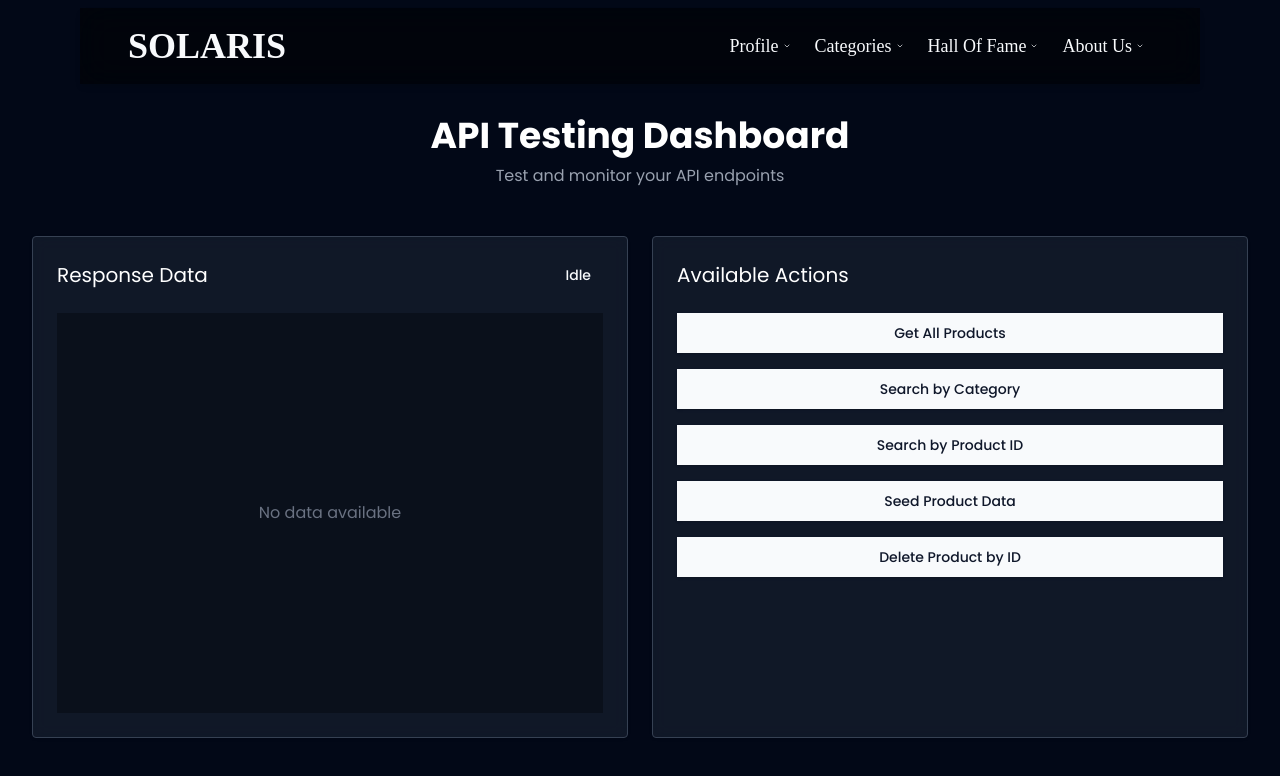
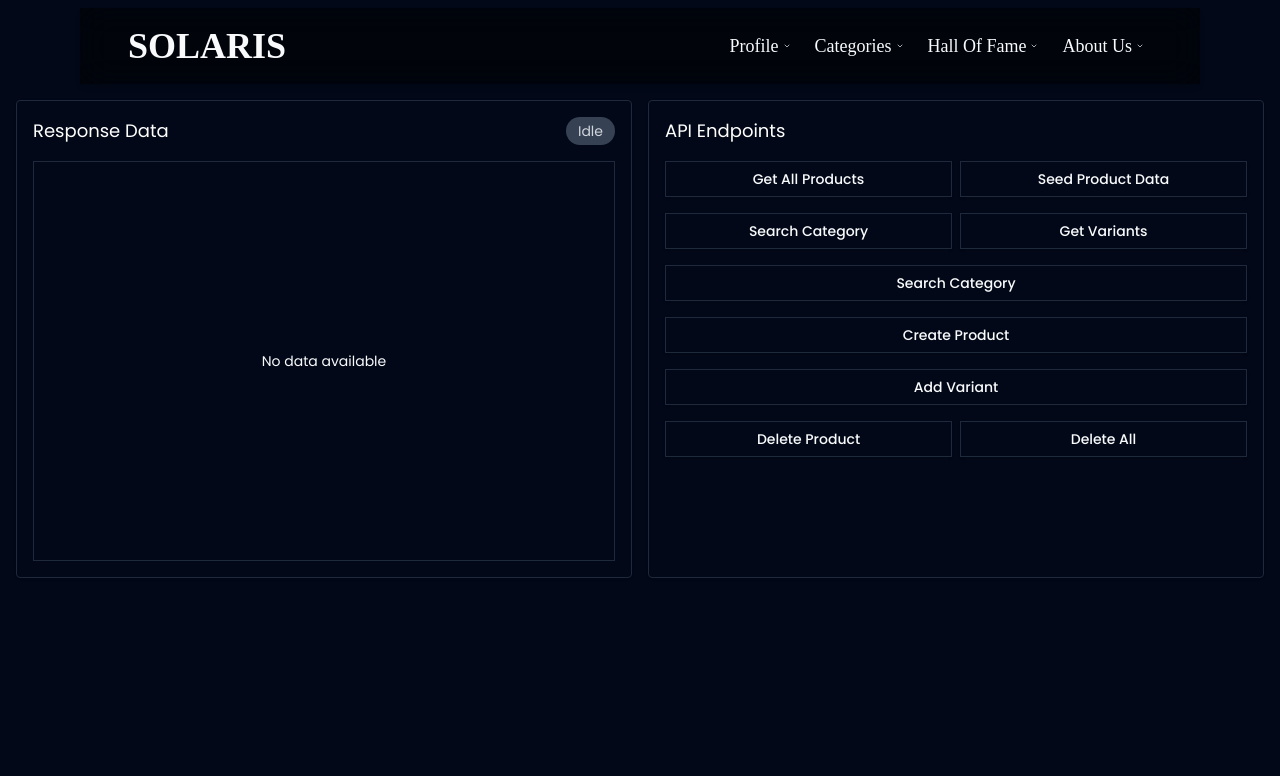
Before and after one commit to Nafisarkar/Solaris-Frontend, a React (Vite) app: page /dev in a window 1280 px wide. Shown: the top 776 px of the page. Built offline with nearby package versions, Linux system fonts and the light colour scheme; a web font is replaced by a local one.

Commit message:
refactor ApiDialog component for improved structure and additional input handling

```diff
--- a/src/components/cui/ApiDialog.jsx
+++ b/src/components/cui/ApiDialog.jsx
@@ -2,11 +2,14 @@ import { Button } from "@/components/ui/button";
 import {
   Dialog,
   DialogContent,
+  DialogDescription,
+  DialogFooter,
   DialogHeader,
   DialogTitle,
   DialogTrigger,
 } from "@/components/ui/dialog";
 import { Input } from "@/components/ui/input";
+import { Label } from "@/components/ui/label";
 import { Loader2 } from "lucide-react";
 import { cn } from "@/lib/utils";
 
@@ -20,55 +23,77 @@ export const ApiDialog = ({
   onSubmit,
   isLoading,
   loadingText,
-  submitButtonColor = "blue",
+  size = "default",
+  additionalInputs,
 }) => (
   <Dialog>
     <DialogTrigger asChild>
       <Button
-        className="w-full h-10 text-sm font-medium" // Standardized button size
+        variant="outline"
+        size={size}
+        className={cn("w-full", size === "sm" ? "text-xs" : "text-sm")}
         disabled={isLoading}
       >
+        {isLoading && <Loader2 className="mr-2 h-4 w-4 animate-spin" />}
         {buttonText}
       </Button>
     </DialogTrigger>
-    <DialogContent className="mx-4 sm:mx-0 max-w-[90vw] sm:max-w-[425px] text-white p-4 sm:p-6 bg-gray-800/90 backdrop-blur border border-gray-700">
-      <DialogHeader className="space-y-2 sm:space-y-3">
-        <DialogTitle className="text-lg sm:text-xl ">{title}</DialogTitle>
-        <p className="text-sm text-gray-400">{description}</p>
+    <DialogContent className="sm:max-w-[425px]">
+      <DialogHeader>
+        <DialogTitle>{title}</DialogTitle>
+        <DialogDescription>{description}</DialogDescription>
       </DialogHeader>
-
-      <div className="mt-4 sm:mt-6 space-y-4">
-        <div className="space-y-2">
+      <div className="grid gap-4 py-4">
+        <div className="grid grid-cols-4 items-center gap-4">
+          {/* <Label htmlFor="main-input" className="text-right">
+            {inputPlaceholder}
+          </Label> */}
           <Input
+            id="main-input"
             placeholder={inputPlaceholder}
             value={inputValue}
             onChange={onInputChange}
-            className="w-full bg-gray-700/50 border-gray-600 text-sm sm:text-base h-10 sm:h-11"
+            className="col-span-3"
           />
-          {isLoading && <p className="text-xs text-blue-400">{loadingText}</p>}
         </div>
 
-        <div className="flex justify-end gap-3 pt-2">
+        {additionalInputs?.map((input, index) => (
+          <div key={index} className="grid grid-cols-4 items-center gap-4">
+            <Label htmlFor={`input-${index}`} className="text-right">
+              {input.placeholder}
+            </Label>
+            <Input
+              id={`input-${index}`}
+              placeholder={input.placeholder}
+              value={input.value}
+              onChange={input.onChange}
+              className="col-span-3"
+            />
+          </div>
+        ))}
+
+        {isLoading && (
+          <p className="text-sm text-muted-foreground flex items-center gap-2">
+            <Loader2 className="h-4 w-4 animate-spin" />
+            {loadingText}
+          </p>
+        )}
+      </div>
+      <DialogFooter>
         <DialogTrigger asChild>
-            <Button
-              variant="outline"
-              className="h-10 text-sm font-medium bg-transparent border-gray-600 hover:bg-gray-700/50"
-            >
-              Cancel
-            </Button>
+          <Button variant="outline">Cancel</Button>
         </DialogTrigger>
         <Button
           onClick={onSubmit}
-            disabled={!inputValue || isLoading}
-            className={`h-10 text-sm font-medium `}
+          disabled={
+            (!inputValue && !additionalInputs?.every((input) => input.value)) ||
+            isLoading
+          }
         >
-            {isLoading ? (
-              <Loader2 className="h-4 w-4 animate-spin mr-2" />
-            ) : null}
+          {isLoading && <Loader2 className="mr-2 h-4 w-4 animate-spin" />}
           Submit
         </Button>
-        </div>
-      </div>
+      </DialogFooter>
     </DialogContent>
   </Dialog>
 );
--- a/src/pages/dev/apipage.jsx
+++ b/src/pages/dev/apipage.jsx
@@ -7,26 +7,60 @@ import { ApiDialog } from "../../components/cui/ApiDialog";
 import JsonView from "react18-json-view";
 import "react18-json-view/src/style.css";
 
-const API_BASE_URL = "http://localhost:3000/api/";
+const API_BASE_URL = "http://localhost:3000";
+
+const API_ENDPOINTS = {
+  // get all products
+  PRODUCT: `${API_BASE_URL}/api/product`,
+  // get product by category
+  PRODUCT_BY_CATEGORY: `${API_BASE_URL}/api/product/category`,
+
+  PRODUCT_VARIANT: `${API_BASE_URL}/api/product/variant`,
+
+  // seet 2 products
+  SEED_PRODUCTS: `${API_BASE_URL}/seed/product`,
+};
+
+const API_ACTIONS = {
+  GET: "get",
+  POST: "post",
+  DELETE: "delete",
+};
 
 const Apipage = () => {
+  // Core state
   const [data, setData] = useState(null);
   const [requestStatus, setRequestStatus] = useState("idle");
-  const [category, setCategory] = useState("");
-  const [productId, setProductId] = useState("");
 
-  const makeApiRequest = async (apiCall) => {
+  // Form states
+  const [inputs, setInputs] = useState({
+    category: "",
+    productId: "",
+    confirmation: "",
+    product: {
+      title: "",
+      subtitle: "",
+      category: "",
+    },
+    variant: {
+      packtitle: "",
+      description: "",
+      packfrontimage: "",
+      allimagesinpack: [],
+      quantity: 0,
+      price: 0,
+      forProduct: "",
+    },
+  });
+
+  // API request handler
+  const makeApiRequest = async (method, url, data = null) => {
     try {
       setRequestStatus("loading");
-      const response = await apiCall();
-      const formattedData = {
-        status: response.status,
-        data: response.data,
-      };
-      setData(formattedData);
+      const response = await axios[method](url, data);
+      setData({ status: response.status, data: response.data });
       setRequestStatus("success");
     } catch (error) {
-      console.error("API Error:", error);
       setData({
         status: error.response?.status || 500,
         error: error.response?.data || { message: "Request failed" },
@@ -37,147 +71,314 @@ const Apipage = () => {
     }
   };
 
+  // Input handlers
+  const handleInputChange = (field, value) => {
+    setInputs((prev) => ({ ...prev, [field]: value }));
+  };
+
+  const handleProductChange = (field, value) => {
+    setInputs((prev) => ({
+      ...prev,
+      product: { ...prev.product, [field]: value },
+    }));
+  };
+
+  // API actions
   const apiActions = {
     getAllProducts: () =>
-      makeApiRequest(() => axios.get(`${API_BASE_URL}product`)),
+      makeApiRequest(API_ACTIONS.GET, API_ENDPOINTS.PRODUCT),
     getProductsByCategory: () =>
-      makeApiRequest(() =>
-        axios.get(`${API_BASE_URL}product/cetagory/${category}`)
+      makeApiRequest(
+        API_ACTIONS.GET,
+        `${API_ENDPOINTS.PRODUCT_BY_CATEGORY}/${inputs.category}`
       ),
     getProductById: () =>
-      makeApiRequest(() => axios.get(`${API_BASE_URL}product/${productId}`)),
-    deleteProductById: () =>
-      makeApiRequest(() => axios.delete(`${API_BASE_URL}product/${productId}`)),
+      makeApiRequest(
+        API_ACTIONS.GET,
+        `${API_ENDPOINTS.PRODUCT}/${inputs.productId}`
+      ),
+    createProduct: () =>
+      makeApiRequest(API_ACTIONS.POST, API_ENDPOINTS.PRODUCT, inputs.product),
+    deleteProduct: () =>
+      makeApiRequest(
+        API_ACTIONS.DELETE,
+        `${API_ENDPOINTS.PRODUCT}/${inputs.productId}`
+      ),
+    getProductVariant: () =>
+      makeApiRequest(
+        API_ACTIONS.GET,
+        `${API_ENDPOINTS.PRODUCT_VARIANT}/${inputs.productId}`
+      ),
     seedProducts: () =>
-      makeApiRequest(() => axios.post(`http://localhost:3000/seed/product`)),
+      makeApiRequest(API_ACTIONS.POST, `${API_ENDPOINTS.SEED_PRODUCTS}`),
+    addProductVariant: () => {
+      // Create variant object matching the backend requirements
+      const variantData = {
+        packfrontimage:
+          inputs.variant.packfrontimage || "https://placeholder.com/800x600",
+        packtitle: inputs.variant.packtitle || "Default Pack",
+        description: inputs.variant.description || "",
+        allimagesinpack: inputs.variant.allimagesinpack || [],
+        quantity: Number(inputs.variant.quantity) || 12,
+        price: Number(inputs.variant.price) || 0,
       };
 
-  const StatusBadge = ({ status }) => (
-    <span
-      className={`px-3 py-1 rounded-full text-sm font-medium bg-${
-        status === "idle"
-          ? "gray"
-          : status === "loading"
-          ? "blue"
-          : status === "success"
-          ? "green"
-          : "red"
-      }-500 ${status === "loading" ? "animate-pulse" : ""}`}
-    >
-      {status.charAt(0).toUpperCase() + status.slice(1)}
-    </span>
+      makeApiRequest(
+        API_ACTIONS.POST,
+        `${API_ENDPOINTS.PRODUCT}/${inputs.variant.forProduct}`,
+        variantData
       );
+    },
+  };
+
+  // Dialog configurations
+  const dialogConfigs = [
+    {
+      title: "Search by Category",
+      description: "Enter a category name",
+      buttonText: "Search Category",
+      inputPlaceholder: "Category name",
+      inputValue: inputs.category,
+      onInputChange: (e) => handleInputChange("category", e.target.value),
+      onSubmit: apiActions.getProductsByCategory,
+    },
+    {
+      title: "Create Product",
+      description: "Enter product details",
+      buttonText: "Create Product",
+      inputPlaceholder: "Product Title",
+      inputValue: inputs.product.title,
+      onInputChange: (e) => handleProductChange("title", e.target.value),
+      additionalInputs: [
+        {
+          placeholder: "Subtitle",
+          value: inputs.product.subtitle,
+          onChange: (e) => handleProductChange("subtitle", e.target.value),
+        },
+        {
+          placeholder: "Category",
+          value: inputs.product.category,
+          onChange: (e) => handleProductChange("category", e.target.value),
+        },
+      ],
+      onSubmit: apiActions.createProduct,
+    },
+    {
+      title: "Add Product Variant",
+      description: "Enter variant details for the product",
+      buttonText: "Add Variant",
+      inputPlaceholder: "Product ID (required)",
+      inputValue: inputs.variant.forProduct,
+      onInputChange: (e) =>
+        handleInputChange("variant", {
+          ...inputs.variant,
+          forProduct: e.target.value,
+        }),
+      additionalInputs: [
+        {
+          placeholder: "Pack Title (required)",
+          value: inputs.variant.packtitle,
+          onChange: (e) =>
+            handleInputChange("variant", {
+              ...inputs.variant,
+              packtitle: e.target.value,
+            }),
+        },
+        {
+          placeholder: "Front Image URL (required)",
+          value: inputs.variant.packfrontimage,
+          onChange: (e) =>
+            handleInputChange("variant", {
+              ...inputs.variant,
+              packfrontimage: e.target.value,
+            }),
+        },
+        {
+          placeholder: "Description",
+          value: inputs.variant.description,
+          onChange: (e) =>
+            handleInputChange("variant", {
+              ...inputs.variant,
+              description: e.target.value,
+            }),
+        },
+        {
+          placeholder: "All Images URLs (comma separated)",
+          value: inputs.variant.allimagesinpack.join(","),
+          onChange: (e) =>
+            handleInputChange("variant", {
+              ...inputs.variant,
+              allimagesinpack: e.target.value
+                .split(",")
+                .map((url) => url.trim()),
+            }),
+        },
+        {
+          placeholder: "Quantity (min: 1)",
+          value: inputs.variant.quantity,
+          onChange: (e) =>
+            handleInputChange("variant", {
+              ...inputs.variant,
+              quantity: Math.max(1, parseInt(e.target.value) || 12),
+            }),
+          type: "number",
+          min: "1",
+        },
+        {
+          placeholder: "Price (required)",
+          value: inputs.variant.price,
+          onChange: (e) =>
+            handleInputChange("variant", {
+              ...inputs.variant,
+              price: parseFloat(e.target.value) || 0,
+            }),
+          type: "number",
+          min: "0",
+        },
+      ],
+      onSubmit: apiActions.addProductVariant,
+    },
+  ];
 
   return (
-    <div className="min-h-screen p-4 sm:p-6 lg:p-8 font-Poppins">
-      <div className="max-w-7xl mx-auto">
-        <div className="text-center mb-6 sm:mb-12">
-          <h1 className="text-2xl sm:text-3xl lg:text-4xl font-bold text-white mb-2">
+    <div className="h-fit font-Poppins">
+      {" "}
+      {/* Add full height background */}
+      <div className="max-w-7xl mx-auto p-4">
+        {" "}
+        {/* Add padding */}
+        {/* <h1 className="text-xl font-semibold mb-6 text-center text-white">
           API Testing Dashboard
-          </h1>
-          <p className="text-sm sm:text-base text-gray-400">
-            Test and monitor your API endpoints
-          </p>
+        </h1> */}
+        <div className="grid gap-4 lg:grid-cols-2">
+          {/* Response Data Card */}
+          <Card className="p-4">
+            <div className="flex justify-between items-center mb-4">
+              <h2 className="text-lg text-white">Response Data</h2>
+              <span className="px-3 py-1 rounded-full text-sm bg-gray-700 text-gray-300">
+                {requestStatus.charAt(0).toUpperCase() + requestStatus.slice(1)}
+              </span>
             </div>
 
-        <div className="grid gap-4 sm:gap-6 lg:grid-cols-2">
-          {/* Response Data Card */}
-          <Card className="p-4 sm:p-6 bg-gray-800/50 backdrop-blur border-gray-700">
-            <div className="flex flex-col sm:flex-row justify-between items-start sm:items-center mb-4 sm:mb-6 gap-2">
-              <h2 className="text-lg sm:text-xl  text-white">Response Data</h2>
-              <StatusBadge status={requestStatus} />
-            </div>
-
-            <div className="relative h-[300px] sm:h-[400px] rounded-lg bg-black/30">
+            <div className="h-[400px] border ">
               {requestStatus === "loading" ? (
                 <div className="flex items-center justify-center h-full">
-                  <Loader2 className="h-6 w-6 sm:h-8 sm:w-8 animate-spin text-blue-500" />
+                  <Loader2 className="h-4 w-4" />
                 </div>
               ) : data ? (
-                <div className="absolute inset-0 overflow-auto custom-scrollbar p-2 sm:p-4">
+                <div className="h-full overflow-auto p-4">
                   <JsonView
                     src={data}
-                    theme="dark"
                     displayObjectSize={false}
                     displayDataTypes={false}
                     enableClipboard={true}
                     collapsed={2}
-                    style={{
-                      background: "transparent",
-                      fontSize: "0.875rem",
-                      lineHeight: "1.5",
-                    }}
                   />
                 </div>
               ) : (
-                <div className="flex items-center justify-center h-full text-gray-500 text-sm sm:text-base">
+                <div className="flex items-center justify-center h-full text-sm">
                   No data available
                 </div>
               )}
             </div>
           </Card>
 
-          {/* Available Actions Card */}
-          <Card className="p-4 sm:p-6 bg-gray-800/50 backdrop-blur border-gray-700">
-            <h2 className="text-lg sm:text-xl  text-white mb-4 sm:mb-6">
-              Available Actions
-            </h2>
-            <div className="space-y-3 sm:space-y-4 font-Poppins font-semibold">
+          {/* API Endpoints Card */}
+          <Card className="p-4 ">
+            <h2 className="text-lg mb-4 text-white">API Endpoints</h2>
+            <div className="space-y-4">
+              <div className="grid grid-cols-2 gap-2">
                 <Button
-                className="w-full h-10 text-sm font-medium"
+                  variant="outline"
                   onClick={apiActions.getAllProducts}
                   disabled={requestStatus === "loading"}
                 >
-                {requestStatus === "loading" ? (
-                  <Loader2 className="h-4 w-4 animate-spin mr-2" />
-                ) : null}
+                  {requestStatus === "loading" && (
+                    <Loader2 className="mr-2 h-4 w-4" />
+                  )}
                   Get All Products
                 </Button>
 
-              <ApiDialog
-                title="Search Products by Category"
-                description="Enter a category name to search for products"
-                buttonText="Search by Category"
-                inputPlaceholder="Enter category name..."
-                inputValue={category}
-                onInputChange={(e) => setCategory(e.target.value)}
-                onSubmit={apiActions.getProductsByCategory}
-                isLoading={requestStatus === "loading"}
-                loadingText="Searching..."
-              />
-
-              <ApiDialog
-                title="Search Product by ID"
-                description="Enter a product ID to search for a specific product"
-                buttonText="Search by Product ID"
-                inputPlaceholder="Enter product ID..."
-                inputValue={productId}
-                onInputChange={(e) => setProductId(e.target.value)}
-                onSubmit={apiActions.getProductById}
-                isLoading={requestStatus === "loading"}
-                loadingText="Searching..."
-              />
-
                 <Button
-                className="w-full h-10 text-sm font-medium"
+                  variant="outline"
                   onClick={apiActions.seedProducts}
                   disabled={requestStatus === "loading"}
                 >
                   Seed Product Data
                 </Button>
+              </div>
+
+              <div className="grid grid-cols-2 gap-2">
+                <ApiDialog
+                  title="Search by Category"
+                  description="Enter a category name"
+                  buttonText="Search Category"
+                  inputPlaceholder="Category name"
+                  inputValue={inputs.category}
+                  onInputChange={(e) =>
+                    handleInputChange("category", e.target.value)
+                  }
+                  onSubmit={apiActions.getProductsByCategory}
+                  isLoading={requestStatus === "loading"}
+                />
 
                 <ApiDialog
-                title="Delete Product by ID"
-                description="Enter a product ID to delete. This action cannot be undone."
-                buttonText="Delete Product by ID"
-                inputPlaceholder="Enter product ID..."
-                inputValue={productId}
-                onInputChange={(e) => setProductId(e.target.value)}
-                onSubmit={apiActions.deleteProductById}
+                  title="Get Variants"
+                  description="Enter product ID"
+                  buttonText="Get Variants"
+                  inputPlaceholder="Product ID"
+                  inputValue={inputs.productId}
+                  onInputChange={(e) =>
+                    handleInputChange("productId", e.target.value)
+                  }
+                  onSubmit={apiActions.getProductVariant}
                   isLoading={requestStatus === "loading"}
-                loadingText="Deleting product..."
-                submitButtonColor="red"
                 />
+              </div>
+
+              {dialogConfigs.map((config, index) => (
+                <ApiDialog
+                  key={index}
+                  {...config}
+                  isLoading={requestStatus === "loading"}
+                />
+              ))}
+
+              <div className="grid grid-cols-2 gap-2">
+                <ApiDialog
+                  title="Delete Product"
+                  description="This action cannot be undone"
+                  buttonText="Delete Product"
+                  inputPlaceholder="Product ID"
+                  inputValue={inputs.productId}
+                  onInputChange={(e) =>
+                    handleInputChange("productId", e.target.value)
+                  }
+                  onSubmit={apiActions.deleteProduct}
+                  isLoading={requestStatus === "loading"}
+                  variant="destructive"
+                />
+
+                <ApiDialog
+                  title="Delete All"
+                  description="Type 'confirm' to delete all products"
+                  buttonText="Delete All"
+                  inputPlaceholder="Type 'confirm'"
+                  inputValue={inputs.confirmation}
+                  onInputChange={(e) =>
+                    handleInputChange("confirmation", e.target.value)
+                  }
+                  onSubmit={() => {
+                    if (inputs.confirmation === "confirm") {
+                      apiActions.deleteProduct();
+                    } else {
+                      handleInputChange("confirmation", "");
+                    }
+                  }}
+                  isLoading={requestStatus === "loading"}
+                  variant="destructive"
+                />
+              </div>
             </div>
           </Card>
         </div>
```
Also changed, not shown: src/components/api/ApiDialog.jsx (deleted, +0 -63 lines). Lines whose indentation alone changed are shown as unchanged.
